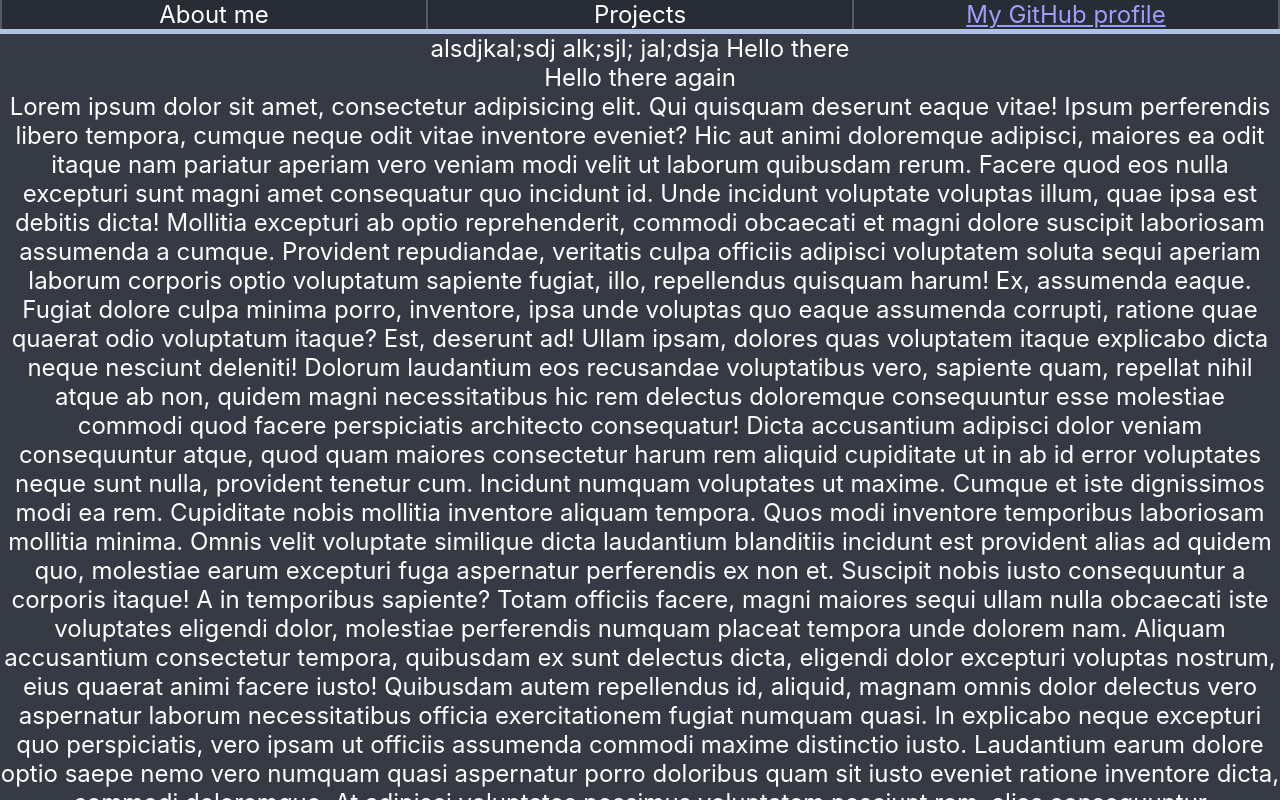
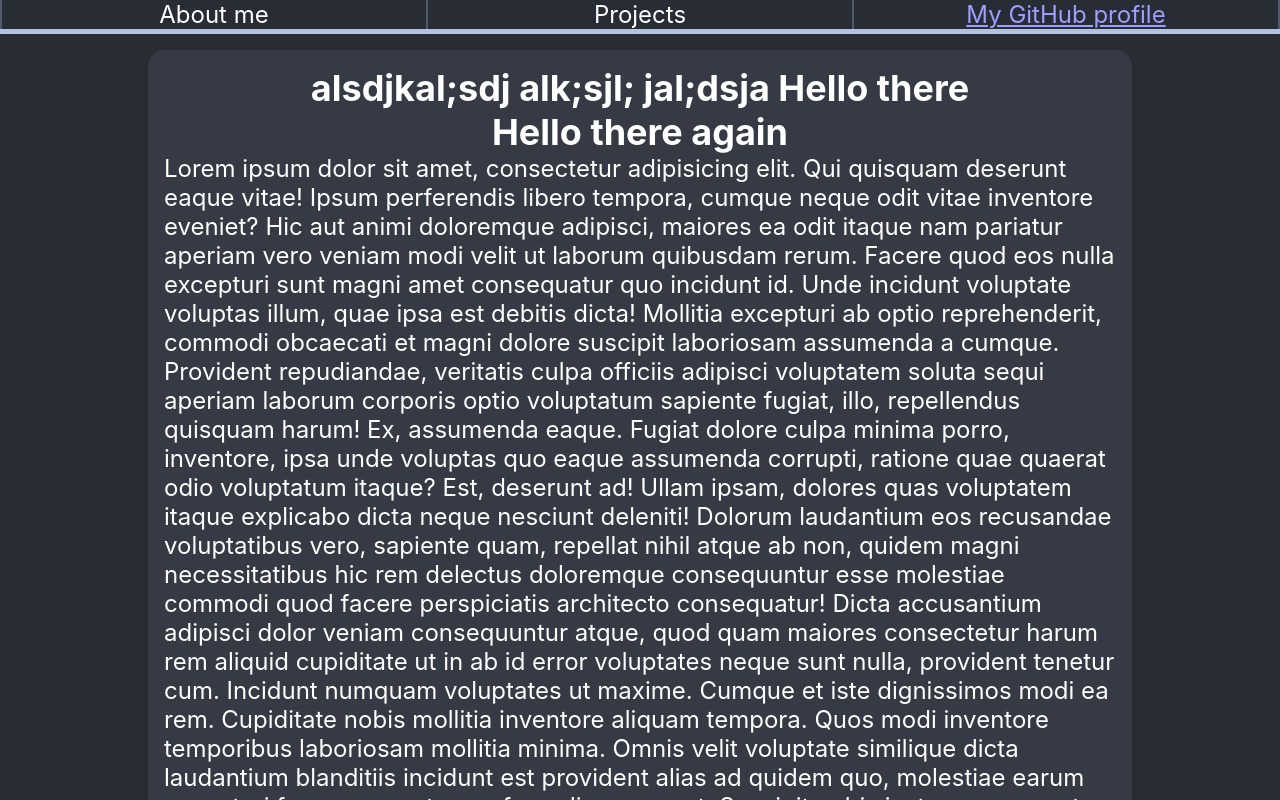
Before and after one commit to kutoru/me-v2, a React (Create React App) app: page / in a window 1280 px wide. Shown: the top 800 px of the page. Built offline with nearby package versions, Linux system fonts and the light colour scheme.

Commit message:
Make body adaptive

```diff
--- a/src/components/App.tsx
+++ b/src/components/App.tsx
@@ -3,10 +3,8 @@ import "../index.css";
 export default function App() {
   return (
     <div className="app">
-      alsdjkal;sdj alk;sjl; jal;dsja Hello there
-      <br />
-      Hello there again
-      <br />
+      <h2>alsdjkal;sdj alk;sjl; jal;dsja Hello there</h2>
+      <h2>Hello there again</h2>
       Lorem ipsum dolor sit amet, consectetur adipisicing elit. Qui quisquam
       deserunt eaque vitae! Ipsum perferendis libero tempora, cumque neque odit
       vitae inventore eveniet? Hic aut animi doloremque adipisci, maiores ea
--- a/src/index.css
+++ b/src/index.css
@@ -1,3 +1,8 @@
+* {
+  margin: 0;
+  padding: 0;
+}
+
 body {
   margin: 0;
   font-family: -apple-system, BlinkMacSystemFont, 'Segoe UI', 'Roboto', 'Oxygen',
@@ -19,9 +24,11 @@ code {
   --fg-color-sec: #b1c1e1;
   --fg-color-mid: #525969;
 
-  --font-size-sm: 1rem;
-  --font-size-med: 1.5rem;
-  --font-size-big: 2rem;
+  --font-size-sm: 1.25rem;
+  --font-size: 1.5rem;
+  --font-size-big: 1.75rem;
+
+  --spacing: 1rem;
 }
 
 #root {
@@ -36,7 +43,7 @@ code {
   display: flex;
   flex-direction: row;
   color: var(--fg-color);
-  font-size: var(--font-size-med);
+  font-size: var(--font-size);
   border-bottom: 5px solid var(--fg-color-sec);
 }
 
@@ -57,18 +64,41 @@ code {
 
 .app {
   background-color: var(--bg-color-sec);
+  flex: 1 1;
+  font-size: var(--font-size);
+  color: var(--fg-color);
+  width: calc(1250px - var(--spacing) * 2);
+  margin: var(--spacing) auto;
+  border-radius: 1rem;
+  padding: var(--spacing);
+}
+
+h2 {
   text-align: center;
-  flex: 1 1;
-  font-size: var(--font-size-med);
-  color: var(--fg-color);
 }
 
 .footer {
   text-align: center;
   background-color: var(--bg-color);
-  /* display: flex; */
-  /* flex-direction: row; */
   color: var(--fg-color);
   font-size: var(--font-size-sm);
   border-top: 5px solid var(--fg-color-sec);
 }
+
+@media (max-width: 1500px) {
+  .app {
+    width: calc(1000px - var(--spacing) * 3);
+  }
+}
+
+@media (max-width: 1000px) {
+  :root {
+    --spacing: 0.5rem;
+  }
+
+  .app {
+    width: calc(100% - var(--spacing) * 2);
+    border-radius: 0;
+    margin: 0 auto;
+  }
+}
```
